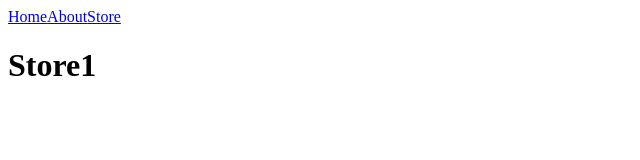
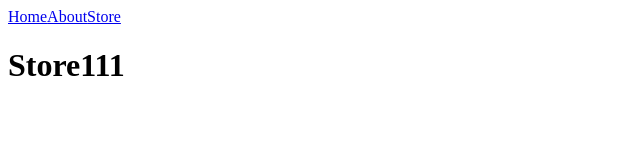
Before and after one commit to bobbyDeepak1415/code_splitting, a React (Vite) app: page /store in a window 1280 px wide. Shown: the top 160 px of the page, without its empty margins (0-640 px from the left). Built offline with nearby package versions, Linux system fonts and the light colour scheme.

Commit message:
setup done

```diff
--- a/src/components/Store1.jsx
+++ b/src/components/Store1.jsx
@@ -3,7 +3,7 @@ import React from "react";
 export const Store1 = () => {
   return (
     <div>
-      <h1>Store1</h1>
+      <h1>Store111</h1>
     </div>
   );
 };
```
